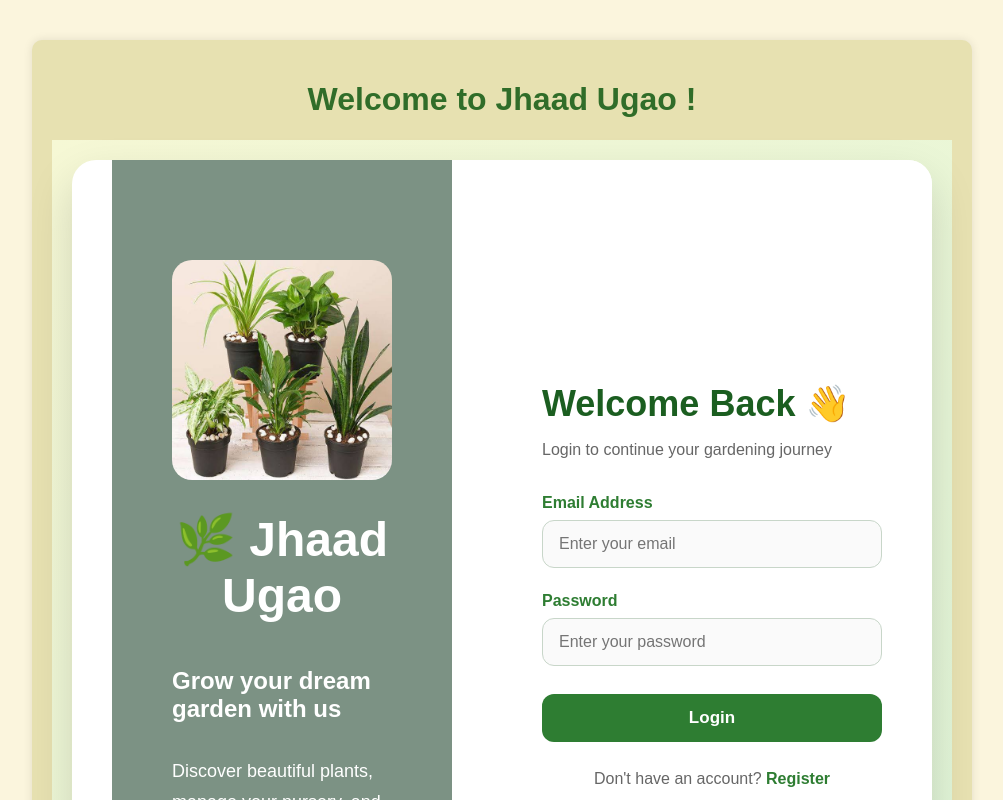
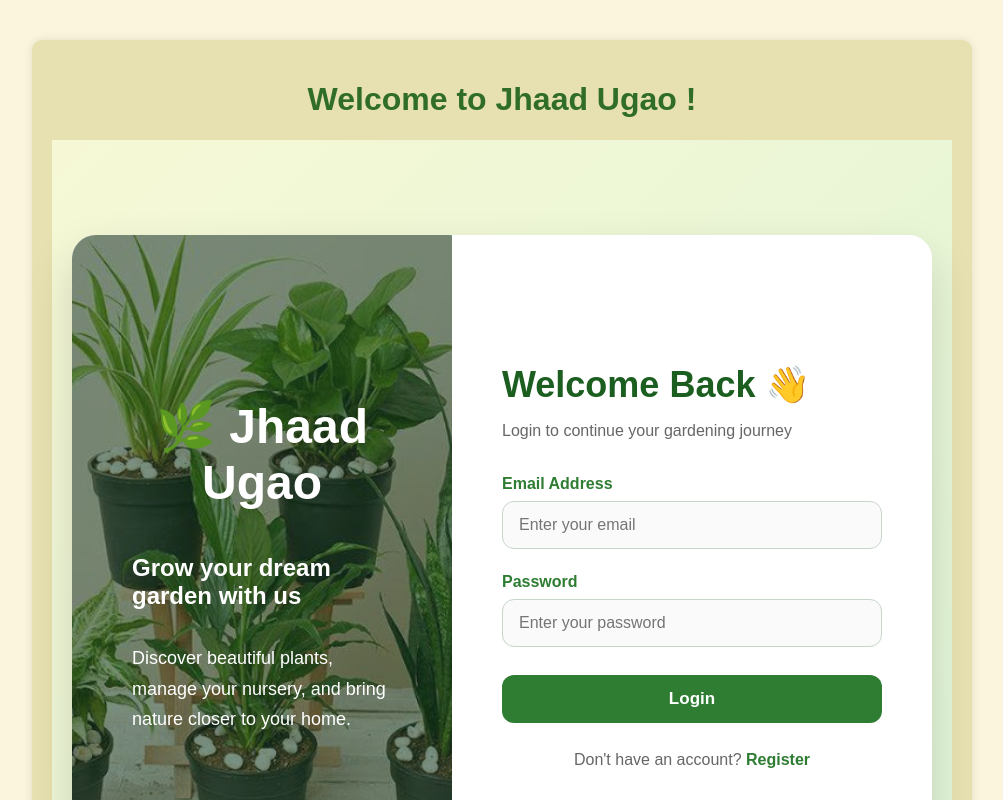
Before and after one commit to AnaghaDolse/nursery-management, a React (Create React App) app in the folder frontend/: page / in a window 1280 px wide. Shown: the top 800 px of the page, without its empty margins (138-1141 px from the left). Built offline with nearby package versions, Linux system fonts and the light colour scheme.

Commit message:
Enhance login page layout with image overlay and dedicated styling

```diff
--- a/frontend/src/pages/Login.css
+++ b/frontend/src/pages/Login.css
@@ -22,27 +22,29 @@
 .login-left {
   flex: 1;
   position: relative;
-  display: flex;
-  align-items: center;
-  justify-content: center;
-  padding: 40px;
+  overflow: hidden;
 }
 
-.login-left img {
+.login-image {
   width: 100%;
-  max-width: 450px;
-  border-radius: 20px;
+  height: 100%;
+  object-fit: cover;
+  display: block;
 }
 
 .overlay {
-  width: 100%;
-  height: 100%;
+  position: absolute;
+  inset: 0;
+
   background: rgba(18, 58, 31, 0.55);
-  color: white;
-  padding: 60px;
+
   display: flex;
   flex-direction: column;
   justify-content: center;
+
+  color: white;
+
+  padding: 60px;
 }
 
 .overlay h1 {
--- a/frontend/src/pages/Login.js
+++ b/frontend/src/pages/Login.js
@@ -40,10 +40,9 @@ const Login = () => {
   return (
     <div className='login-page'>
       <div className='login-container'>
-        {/* Left Side */}
         <div className='login-left'>
+          <img src={plantImage} alt='Plants' className='login-image' />
           <div className='overlay'>
-          <img src={plantImage} alt='Plants' />
             <h1>🌿 Jhaad Ugao</h1>
             <p className='welcome-text'>Grow your dream garden with us</p>
             <p className='description'>
```
